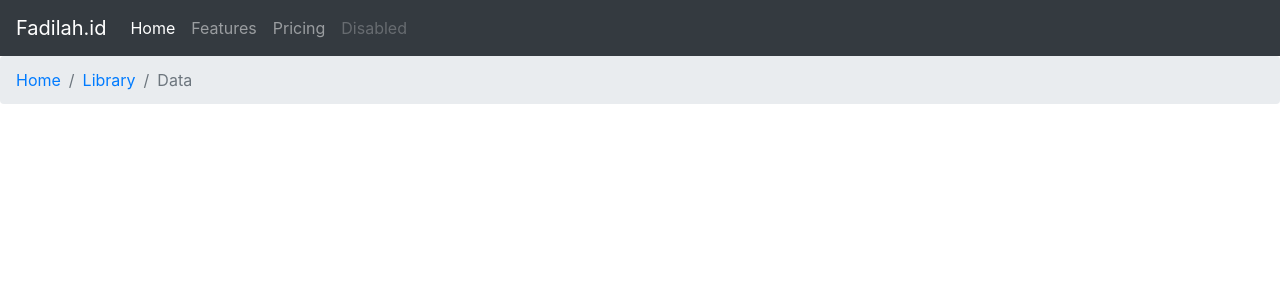
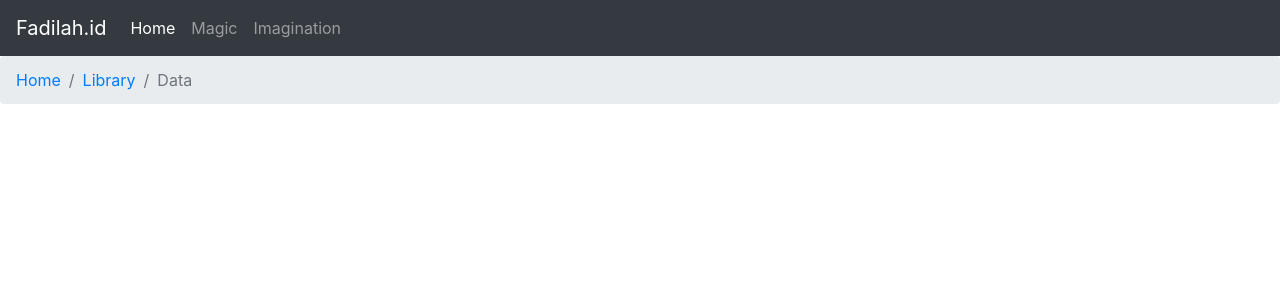
Before and after one commit to idamfadilah/web, a PHP site: page / in a window 1280 px wide. Shown: the top 300 px of the page. Run offline with PHP 8.4, Linux system fonts and the light colour scheme; some libraries are stand-ins or nearby versions.

Commit message:
Update index.php

```diff
--- a/index.php
+++ b/index.php
@@ -22,9 +22,8 @@
   <div class="collapse navbar-collapse" id="navbarNavAltMarkup">
     <div class="navbar-nav">
       <a class="nav-item nav-link active" href="#">Home <span class="sr-only">(current)</span></a>
-      <a class="nav-item nav-link" href="#">Features</a>
-      <a class="nav-item nav-link" href="#">Pricing</a>
-      <a class="nav-item nav-link disabled" href="#" tabindex="-1" aria-disabled="true">Disabled</a>
+      <a class="nav-item nav-link" href="#">Magic</a>
+      <a class="nav-item nav-link" href="#">Imagination</a>
     </div>
   </div>
 </nav>
```
